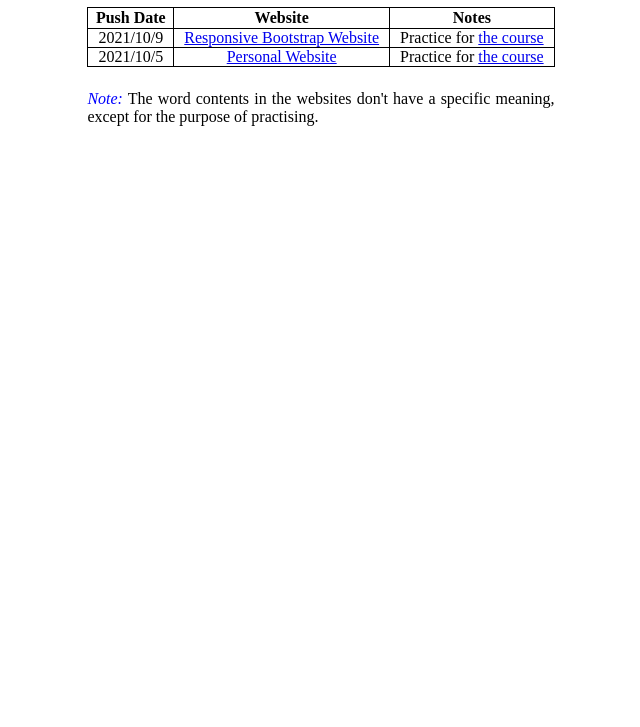
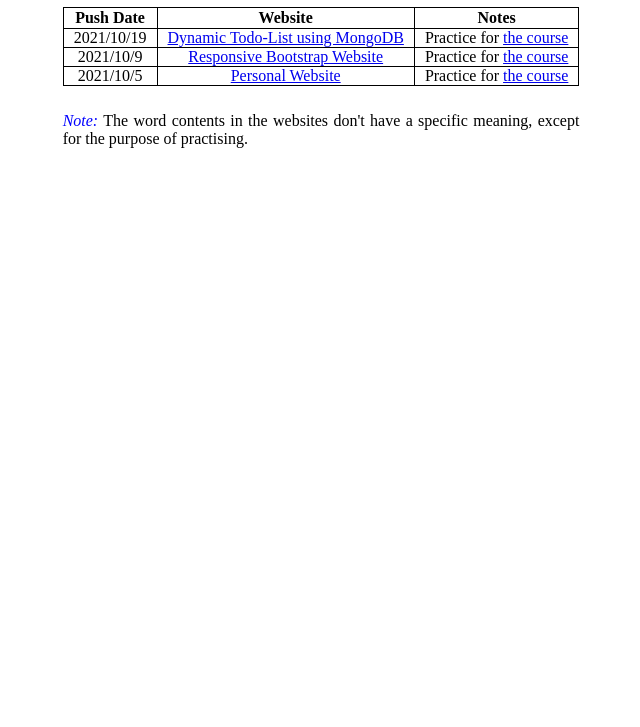
Before and after one commit to yyLeaves/websites, a plain HTML site: page index.html in a window 1280 px wide. Shown: the part 73-800 px from the top of the page, without its empty margins (319-959 px from the left). Drawn offline with Linux system fonts and the light colour scheme.

Commit message:
add dynamic todo-list website using mongodb

```diff
--- a/index.html
+++ b/index.html
@@ -24,6 +24,12 @@
       </tr>
 
       <tr>
+        <td>2021/10/19</td>
+        <td><a href="https://lit-thicket-70155.herokuapp.com/">Dynamic Todo-List using MongoDB</a></td>
+        <td>Practice for <a href="https://www.udemy.com/course/the-complete-web-development-bootcamp/">the course</a> </td>
+      </tr>
+
+      <tr>
         <td>2021/10/9</td>
         <td><a href=".\websites\Bootstrap - TinDog\index.html">Responsive Bootstrap Website</a></td>
         <td>Practice for <a href="https://www.udemy.com/course/the-complete-web-development-bootcamp/">the course</a> </td>
--- a/websites/Bootstrap - TinDog/css/styles.css
+++ b/websites/Bootstrap - TinDog/css/styles.css
@@ -149,7 +149,7 @@ background-color: white;
 /* Footer Section */
 
 @media (max-width: 1080px) {
-  #title {
+  #title, .big-heading {
     text-align: center;
   }
 
```
Also changed, not shown: 1 other file.
